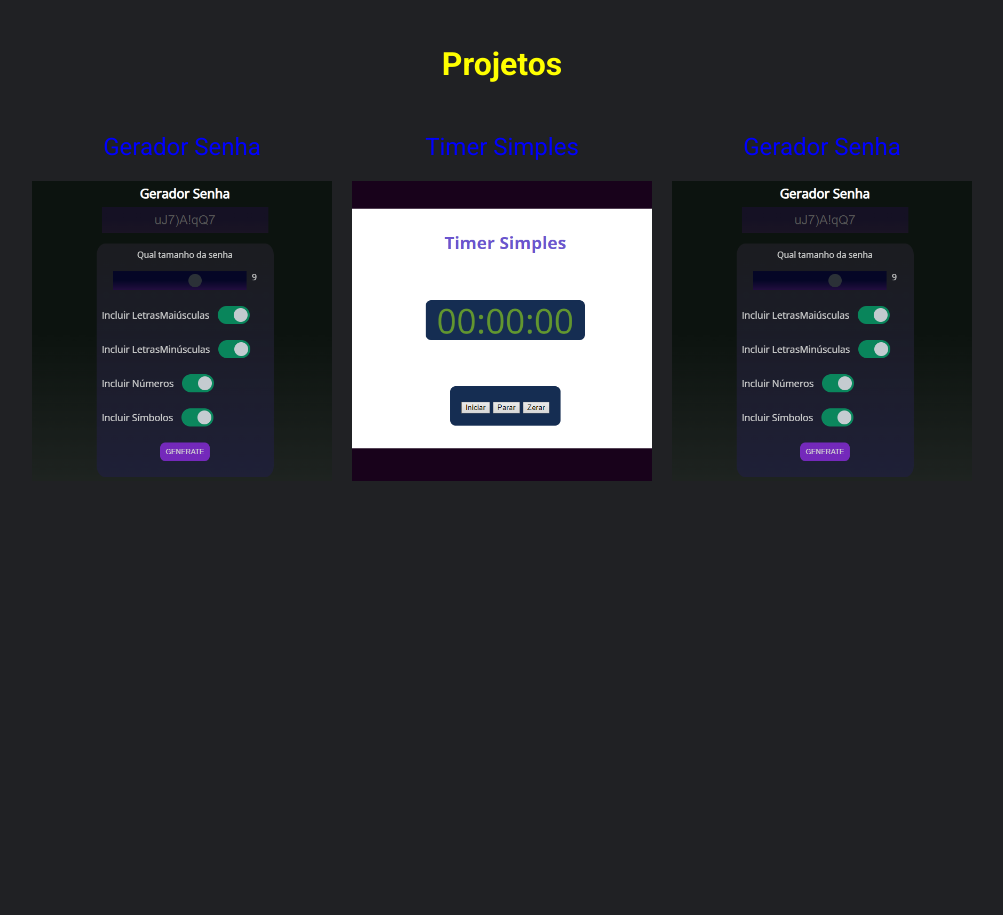
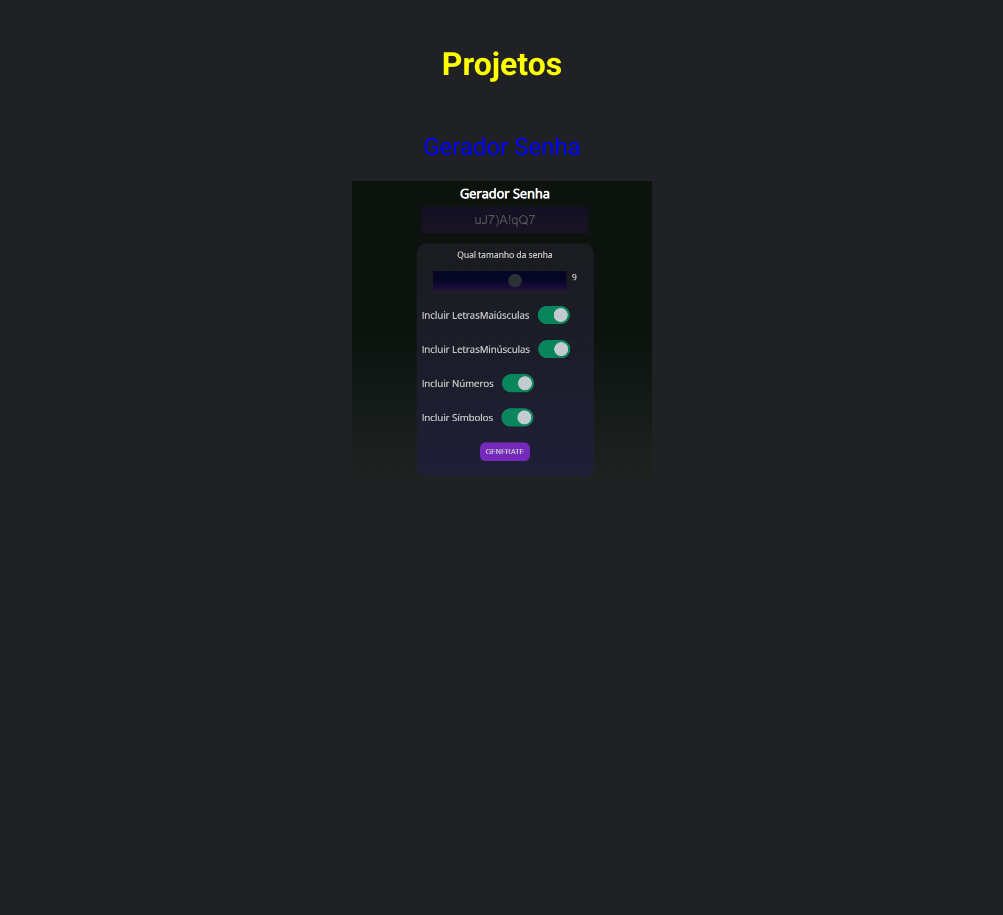
Before and after one commit to sNanotek/meuPortfolio, a plain HTML site: page index.html in a window 1280 px wide. Shown: the part 2000-2915 px from the top of the page, without its empty margins (138-1141 px from the left). Drawn offline with Linux system fonts and the light colour scheme.

Commit message:
index.html

```diff
--- a/index.html
+++ b/index.html
@@ -76,14 +76,6 @@
                     <a href="https://github.com/sNanotek/GeradorSenha" target="_blank">Gerador Senha</a>
                     <div class="proj1"></div>
                 </div>
-                <div class="projeto">
-                    <a href="https://github.com/sNanotek/TimerSimples-CursoUdemy" target="_blank">Timer Simples</a>
-                    <div class="proj2"></div>
-                </div>
-                <div class="projeto">
-                    <a href="https://github.com/sNanotek/GeradorSenha" target="_blank">Gerador Senha</a>
-                    <div class="proj1"></div>
-                </div>
 
             </div>
         </div>
```
